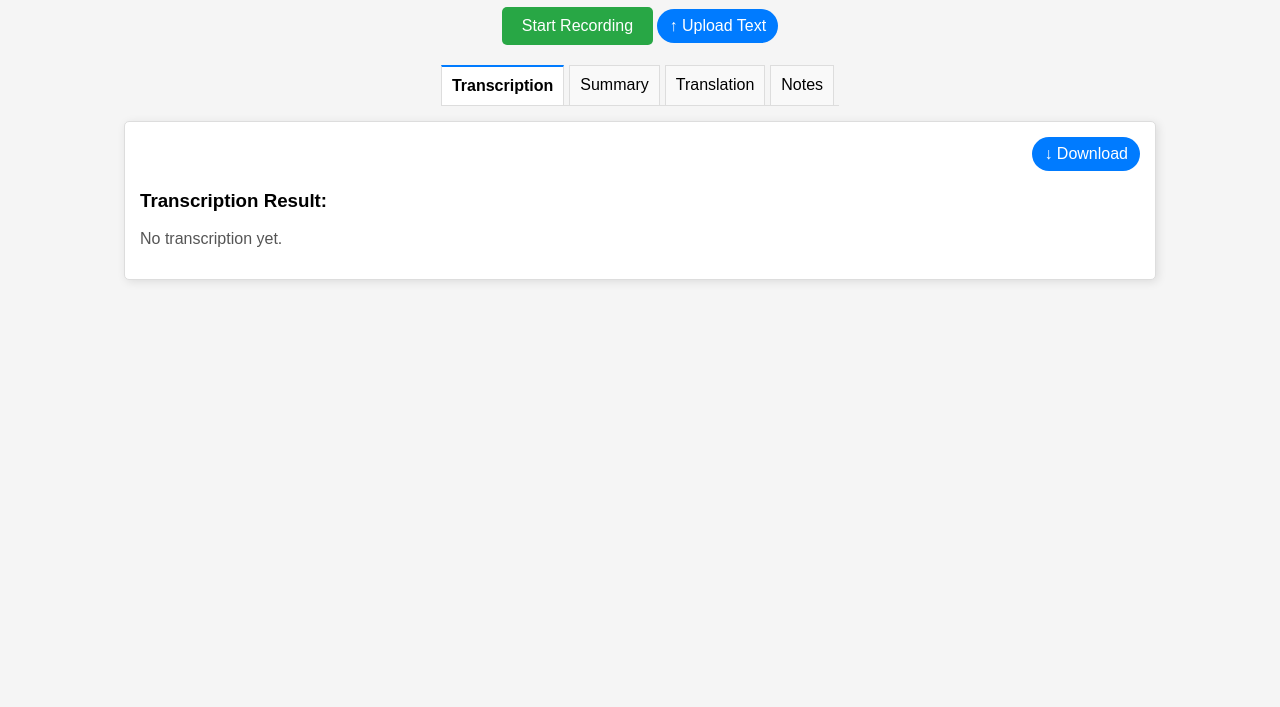
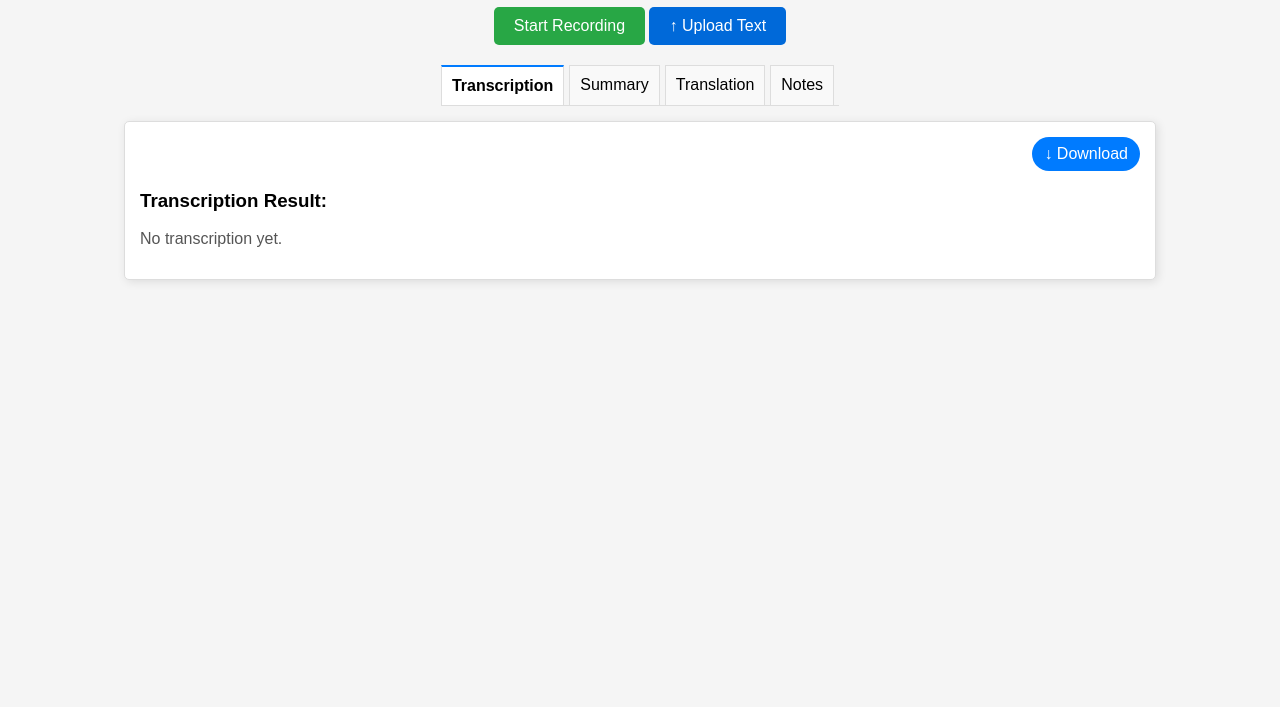
Before and after one commit to rnavyaprabha/Learning-Assistant-for-Diverse-Learning-Needs, a plain HTML site: page app/index.html in a window 1280 px wide. Shown: the part 93-800 px from the top of the page. Drawn offline with Linux system fonts and the light colour scheme.

Commit message:
Enhance upload button styling and update related JavaScript functionality

```diff
--- a/app/index.html
+++ b/app/index.html
@@ -13,7 +13,7 @@
 
     <div class="recording-container">
         <button id="startRecordingButton">Start Recording</button>
-        <button class="icon-button" id="uploadTextButton" title="Upload">
+        <button class="upload-button" id="uploadTextButton" title="Upload">
             &#x2191; Upload Text
         </button>
         <input type="file" id="uploadTextFile" accept=".txt" style="display: none;">
--- a/app/static/css/buttons.css
+++ b/app/static/css/buttons.css
@@ -1,4 +1,19 @@
 /* buttons.css */
+#uploadTextButton {
+    padding: 10px 20px;
+    font-size: 1rem;
+    color: white;
+    background-color: #0069d9; /* Primary color */
+    border: none;
+    border-radius: 5px;
+    cursor: pointer;
+    transition: background-color 0.3s;
+}
+
+#uploadTextButton:hover {
+    background-color: #0150a4; /* Darker shade on hover */
+}
+
 #startRecordingButton {
     padding: 10px 20px;
     font-size: 1rem;
--- a/app/static/js/file-handlers.js
+++ b/app/static/js/file-handlers.js
@@ -29,8 +29,8 @@ function uploadText() {
     const uploadTextFile = document.getElementById('uploadTextFile');
     const transcriptLabel = document.getElementById('transcriptLabel');
     const file = fileInput.files[0];
-    transcriptLabel.innerText = "Uploaded file: " + file.name;
     if (file && file.type === "text/plain") {
+        transcriptLabel.innerText = "Uploaded file: " + file.name;
         const reader = new FileReader();
         reader.onload = function(event) {
             const text = event.target.result;
--- a/app/static/js/main.js
+++ b/app/static/js/main.js
@@ -1,4 +1,4 @@
-import { startWebSocket, stopWebSocket, wsRecording} from './websocket.js';
+//import { startWebSocket, stopWebSocket, wsRecording} from './websocket.js';
 import { startTranscription, stopTranscription , isRecording} from './windowTranscribe.js';
 import { showTab, summarizeText, translateText, generateNotes } from './ui-handlers.js';
 import { downloadText, selectFile, uploadText } from './file-handlers.js';
--- a/app/static/js/windowTranscribe.js
+++ b/app/static/js/windowTranscribe.js
@@ -1,4 +1,5 @@
 const transcriptionTextEl = document.getElementById("transcriptionText");
+const startRecordingButton = document.getElementById("startRecordingButton");
 // SpeechRecognition Setup
 let isRecording = false; // Global state
 const recognition = new (window.SpeechRecognition || window.webkitSpeechRecognition)();
```
Also changed, not shown: 1 other file.
